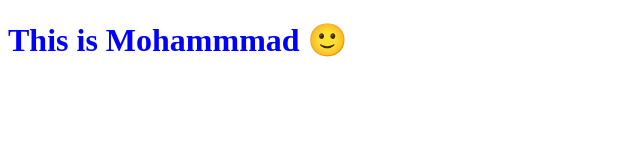
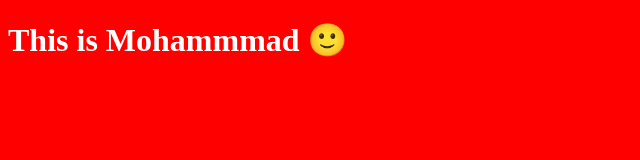
Before and after one commit to mohammadxxali/Test-repo, a plain HTML site: page index.html in a window 1280 px wide. Shown: the whole page, without its empty margins (0-640 px from the left). Drawn offline with Linux system fonts and the light colour scheme.

Commit message:
changing background color in css file

```diff
--- a/style.css
+++ b/style.css
@@ -1,3 +1,6 @@
 h1{
-    color: blue;
+    color:white;
 }
+body{
+    background-color: red;
+}
```
